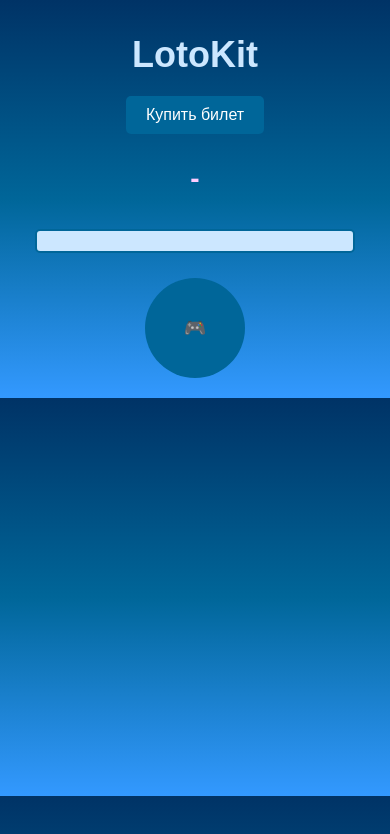
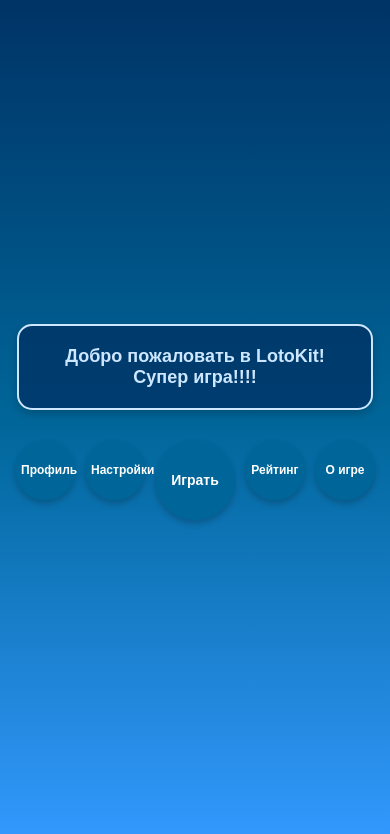
Before and after one commit to kitabski/telegram-lotto, a plain HTML site: page index.html in a window 390 px wide. Drawn offline with Linux system fonts and the light colour scheme.

Commit message:
index.html

```diff
--- a/index.html
+++ b/index.html
@@ -2,9 +2,8 @@
 <html lang="en">
 <head>
     <meta charset="UTF-8">
-    <meta name="viewport" content="width=device-width, initial-scale=1.0, user-scalable=no">
+    <meta name="viewport" content="width=device-width, initial-scale=1.0">
     <title>LotoKit</title>
-    <script src="app.js" defer></script>
     <style>
         /* Общие стили */
         body {
@@ -12,163 +11,92 @@
             margin: 0;
             padding: 0;
             text-align: center;
-            background: linear-gradient(to bottom, #003366, #006699, #3399ff); /* Морская тема */
+            background: linear-gradient(to bottom, #003366, #006699, #3399ff);
             color: white;
+            display: flex;
+            flex-direction: column;
+            justify-content: center;
+            align-items: center;
+            height: 100vh;
         }
 
-        .container {
-            max-width: 100%;
-            margin: 0 auto;
-            padding: 10px;
+        .welcome-text {
+            border: 2px solid #cce7ff;
+            border-radius: 15px;
+            padding: 20px;
+            background-color: rgba(0, 51, 102, 0.8);
+            color: #cce7ff;
+            font-size: 24px;
+            font-weight: bold;
+            max-width: 80%;
+            box-shadow: 0 4px 8px rgba(0, 0, 0, 0.2);
         }
 
-        h1 {
-            font-size: 36px;
-            margin-bottom: 10px;
-            color: #cce7ff; /* Светло-голубой */
+        .button-container {
+            display: flex;
+            justify-content: center;
+            gap: 10px;
+            margin-top: 30px;
         }
 
-        .animated-number {
-            font-size: 28px;
-            font-weight: bold;
-            color: #ffccff; /* Фиолетовый */
-            margin: 10px 0;
-            height: 50px;
-            display: flex;
-            align-items: center;
-            justify-content: center;
-        }
-
-        /* Сетка с номерами */
-        .grid {
-            display: grid;
-            grid-template-columns: repeat(10, 1fr);
-            gap: 2px;
-            margin: 10px auto;
-            width: 70%;
-        }
-
-        .cell {
-            width: 20px;
-            height: 20px;
-            display: flex;
-            align-items: center;
-            justify-content: center;
-            background-color: #cce7ff;
-            border: 1px solid #ffffff;
+        .menu-button {
+            width: 80px;
+            height: 80px;
             border-radius: 50%;
-            font-size: 10px;
-            font-weight: bold;
-            color: #003366;
-        }
-
-        .cell.red {
-            background-color: #ff6666; /* Красный */
-            color: #ffffff;
-        }
-
-        /* Билет */
-        .ticket {
-            display: grid;
-            grid-template-columns: repeat(9, 1fr);
-            gap: 3px;
-            margin: 15px auto;
-            width: 80%;
-            padding: 10px;
-            border: 2px solid #006699;
-            border-radius: 5px;
-            background-color: #cce7ff;
-            position: relative;
-        }
-
-        .ticket .cell {
-            width: 30px;
-            height: 30px;
-            display: flex;
-            align-items: center;
-            justify-content: center;
-            background-color: #ffffff;
-            border: 1px solid #006699;
-            font-size: 12px;
-            font-weight: bold;
-        }
-
-        .cell.marked {
-            background-color: #66ccff; /* Голубой */
-            color: #ffffff;
-        }
-
-        button {
-            padding: 10px 20px;
-            font-size: 16px;
-            margin: 10px;
             background-color: #006699;
             color: white;
             border: none;
-            border-radius: 5px;
+            font-size: 14px;
+            font-weight: bold;
             cursor: pointer;
+            box-shadow: 0 4px 6px rgba(0, 0, 0, 0.2);
+            transition: all 0.3s;
         }
 
-        button:hover {
+        .menu-button:hover {
             background-color: #003366;
+            transform: scale(1.1);
         }
 
-        #start-game {
-            padding: 15px;
-            font-size: 18px;
-            border-radius: 50%;
+        .menu-button:active {
+            transform: scale(1.05);
+        }
+
+        .menu-button.main {
             width: 100px;
             height: 100px;
+            font-size: 16px;
         }
 
-        /* Всплывающее окно */
-        .modal {
-            display: none;
-            position: fixed;
-            top: 0;
-            left: 0;
-            width: 100%;
-            height: 100%;
-            background-color: rgba(0, 0, 0, 0.7);
-            justify-content: center;
-            align-items: center;
-            z-index: 1000;
-        }
+        @media (max-width: 768px) {
+            .welcome-text {
+                font-size: 18px;
+            }
 
-        .modal-content {
-            background-color: #ffffff;
-            border-radius: 10px;
-            padding: 20px;
-            text-align: center;
-            width: 300px;
-        }
+            .menu-button {
+                width: 60px;
+                height: 60px;
+                font-size: 12px;
+            }
 
-        .modal-content button {
-            width: 120px;
-            margin: 10px;
-            font-size: 14px;
+            .menu-button.main {
+                width: 80px;
+                height: 80px;
+                font-size: 14px;
+            }
         }
     </style>
 </head>
 <body>
-    <div class="container">
-        <h1>LotoKit</h1>
-        <div>
-            <button id="buy-ticket">Купить билет</button>
-        </div>
-        <div class="animated-number" id="animated-number">-</div>
-        <div class="grid" id="number-grid"></div>
-        <div class="ticket" id="ticket"></div>
-        <button id="start-game" disabled>🎮</button>
+    <div class="welcome-text">
+        Добро пожаловать в LotoKit! Супер игра!!!!
     </div>
-
-    <!-- Всплывающее окно -->
-    <div class="modal" id="ticket-modal">
-        <div class="modal-content">
-            <h3>Выберите билет</h3>
-            <button id="select-ticket">Выбрать</button>
-            <button id="random-ticket">Случайный</button>
-        </div>
+    <div class="button-container">
+        <button class="menu-button">Профиль</button>
+        <button class="menu-button">Настройки</button>
+        <button class="menu-button main" onclick="location.href='game.html'">Играть</button>
+        <button class="menu-button">Рейтинг</button>
+        <button class="menu-button">О игре</button>
     </div>
 </body>
 </html>
```
